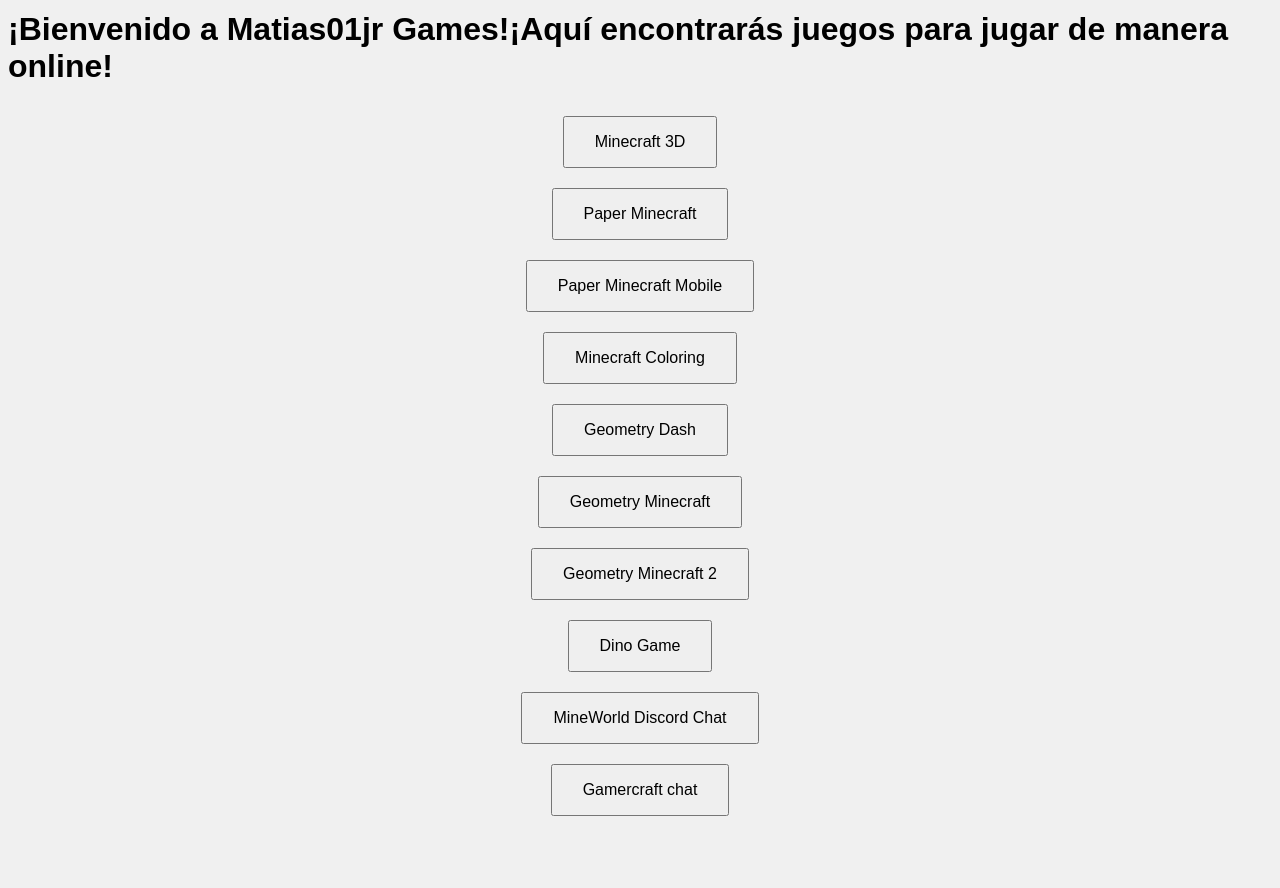
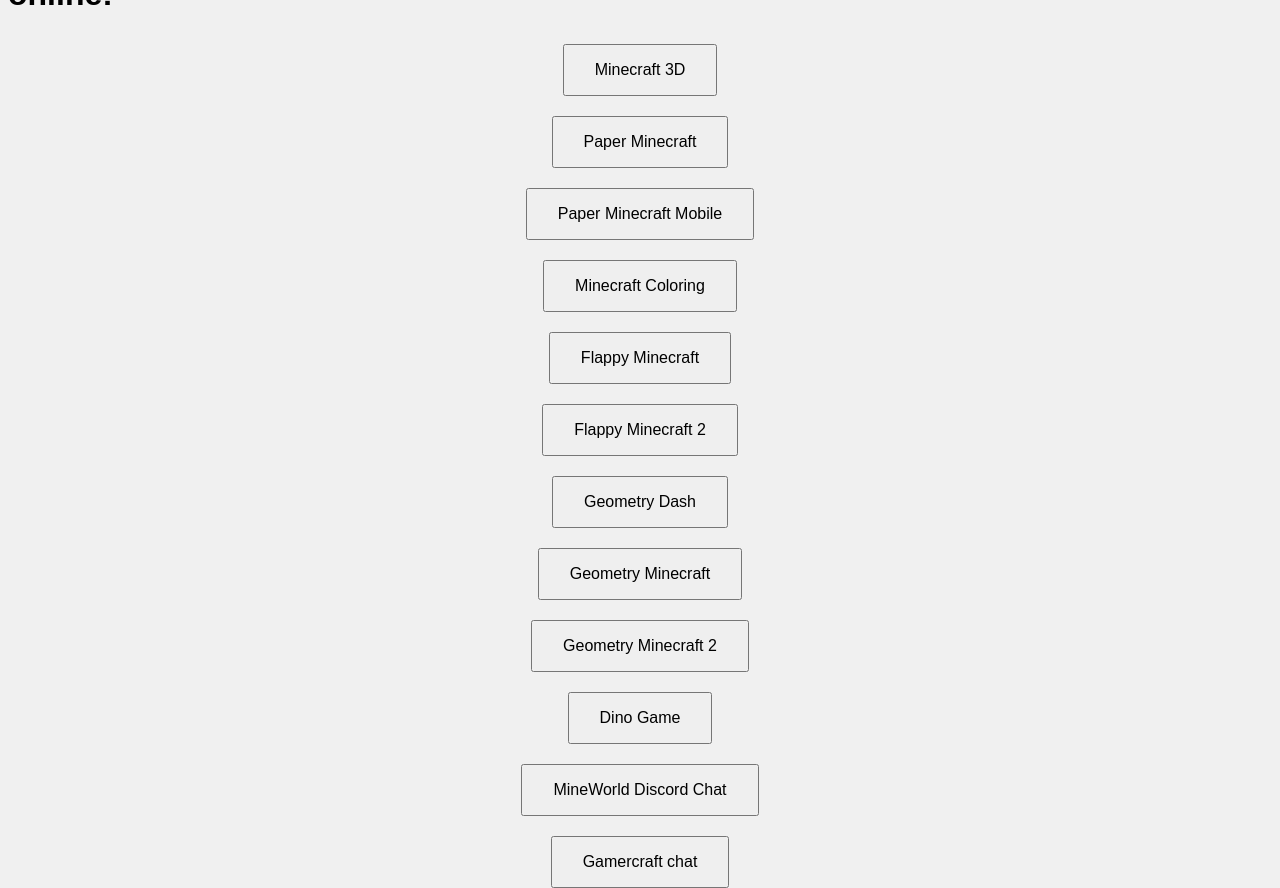
Before and after one commit to Matias01jr/Matias01jr.github.io, a plain HTML site: page index.html in a window 1280 px wide. Before the commit the page ends 816 px from the top, so only its background shows below. Drawn offline with Linux system fonts and the light colour scheme.

Commit message:
Update index.html

```diff
--- a/index.html
+++ b/index.html
@@ -29,6 +29,8 @@
     <button onclick="location.href='Paper-Minecraft.html'">Paper Minecraft</button>
     <button onclick="location.href='Paper-Minecraft-Mobile.html'">Paper Minecraft Mobile</button>
     <button onclick="location.href='Minecraft-coloring.html'">Minecraft Coloring</button>
+    <button onclick="location.href='Flappy-Minecraft.html'">Flappy Minecraft</button>
+    <button onclick="location.href='Flappy-Minecraft-2.html'">Flappy Minecraft 2</button>
     <button onclick="location.href='Geometry-Dash.html'">Geometry Dash</button>
     <button onclick="location.href='Geometry-Minecraft.html'">Geometry Minecraft</button>
     <button onclick="location.href='Geometry-Minecraft-2.html'">Geometry Minecraft 2</button>
```
